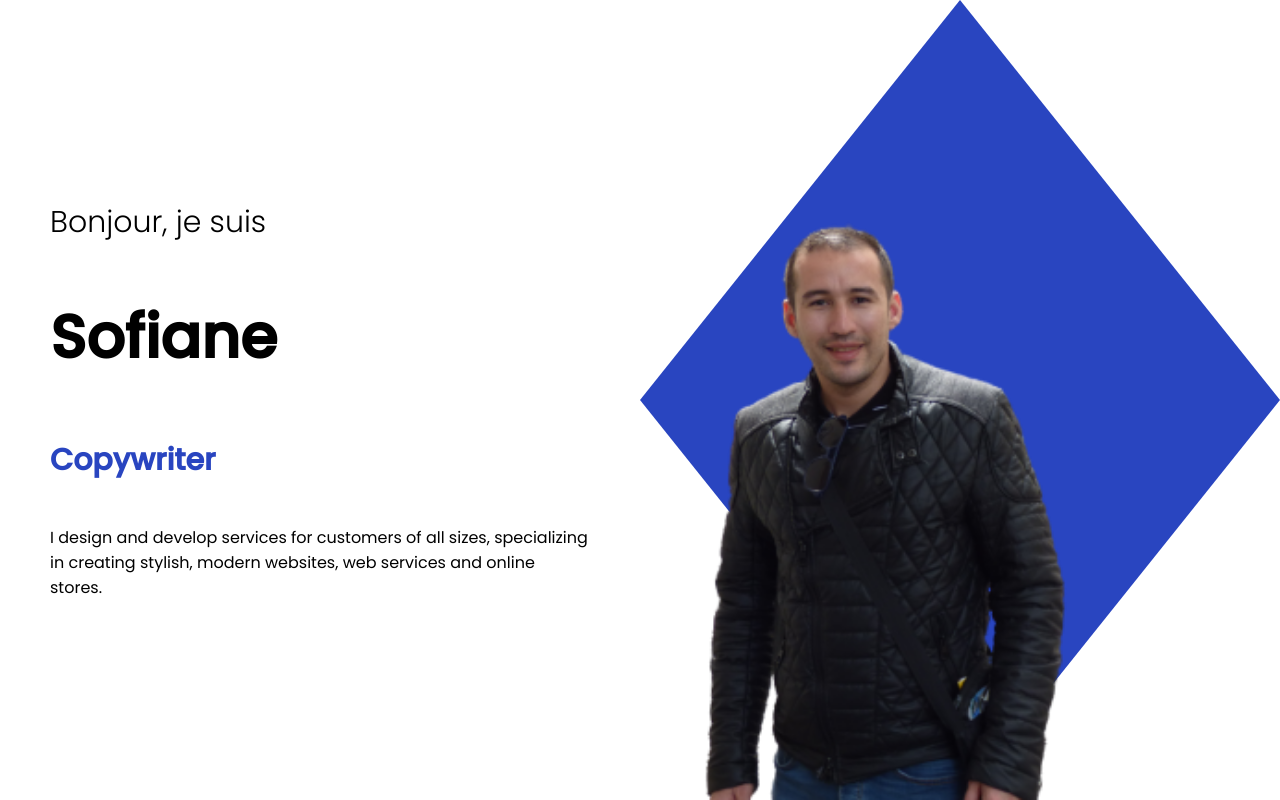
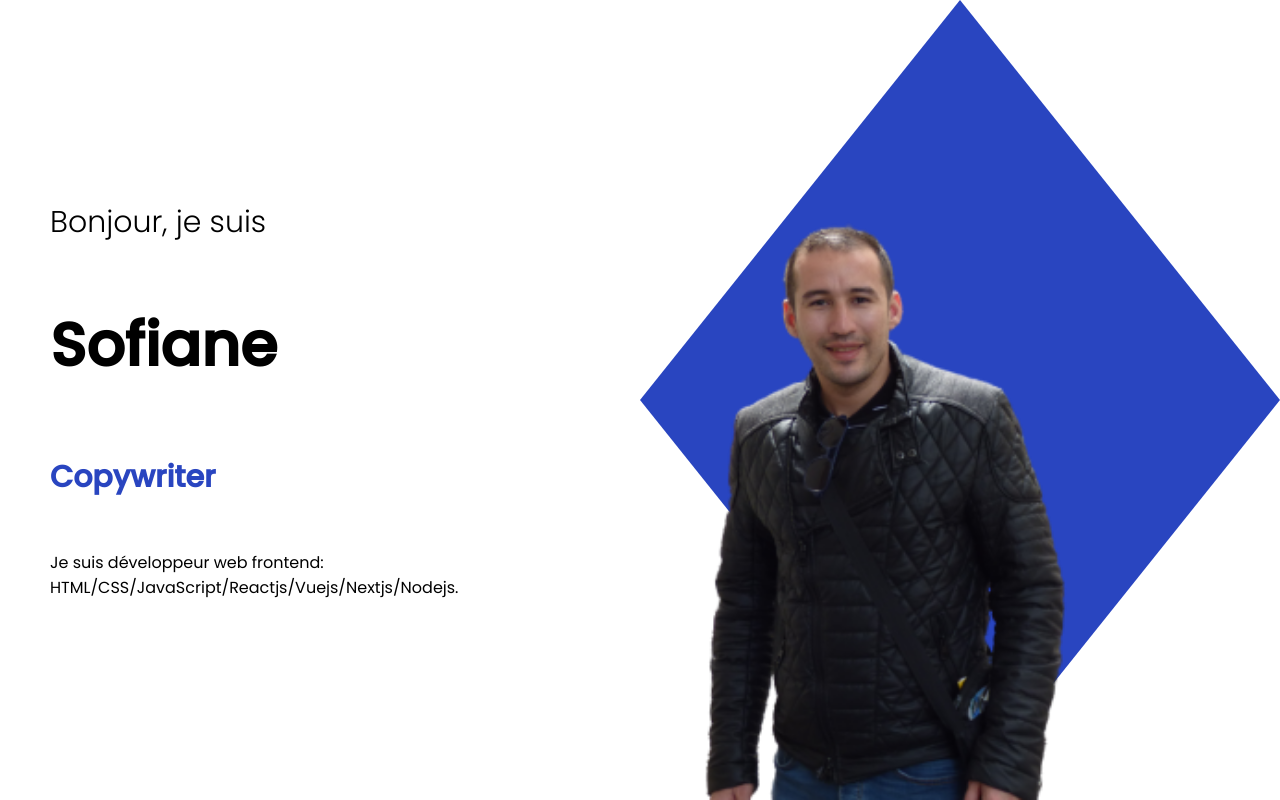
Before and after one commit to Ibiral/myportfolio-with-react, a React (Create React App) app: page / in a window 1280 px wide. Built offline with nearby package versions, Linux system fonts and the light colour scheme.

Commit message:
refactor: modification de la description

```diff
--- a/src/components/introduction/Introduction.jsx
+++ b/src/components/introduction/Introduction.jsx
@@ -19,9 +19,7 @@ const Introduction = () => {
           </div>
         </div>
         <p className="intro-desc">
-          I design and develop services for customers of all sizes,
-          specializing in creating stylish, modern websites, web services and
-          online stores.
+          Je suis développeur web frontend: HTML/CSS/JavaScript/Reactjs/Vuejs/Nextjs/Nodejs.
         </p>
       </div>
     </div>
```
